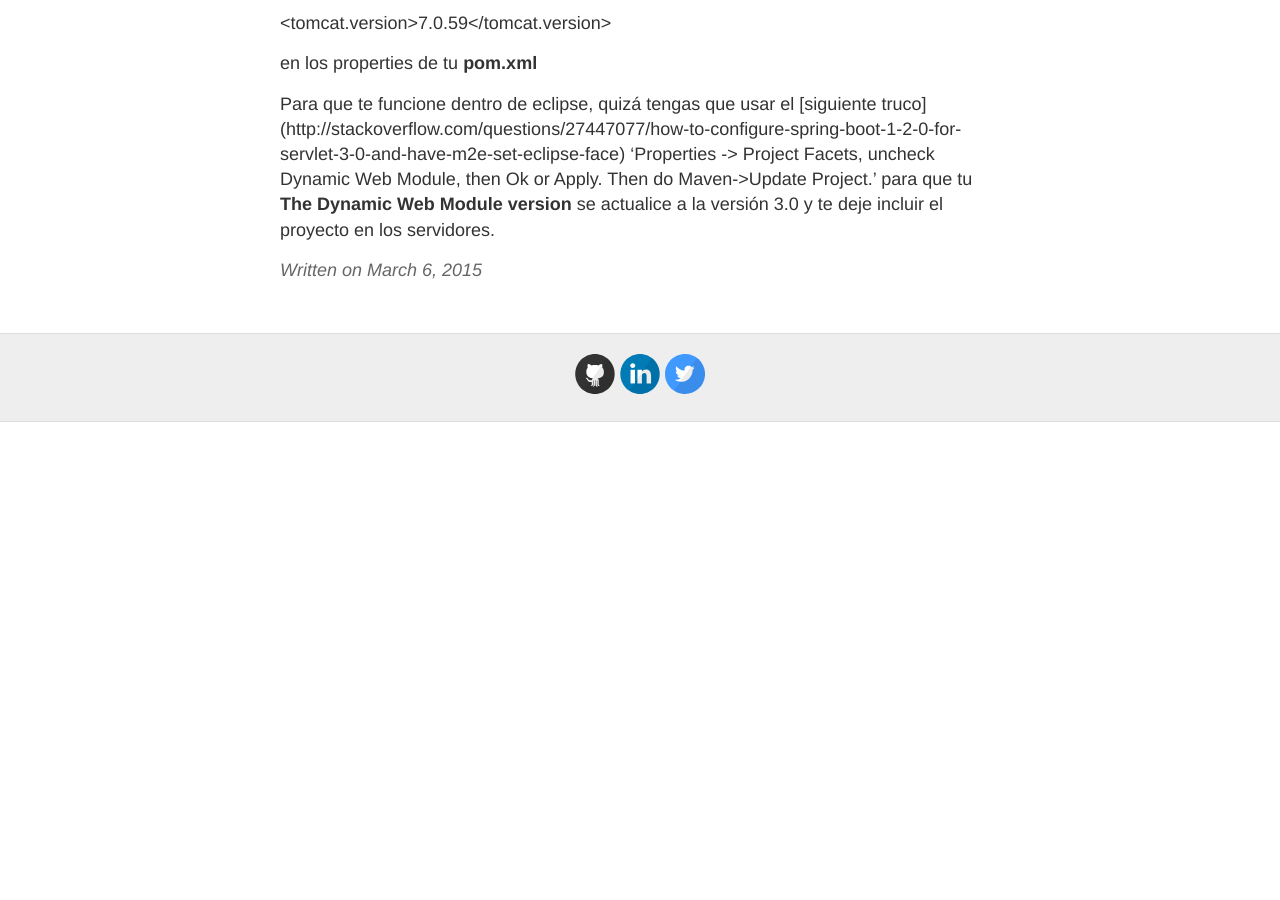
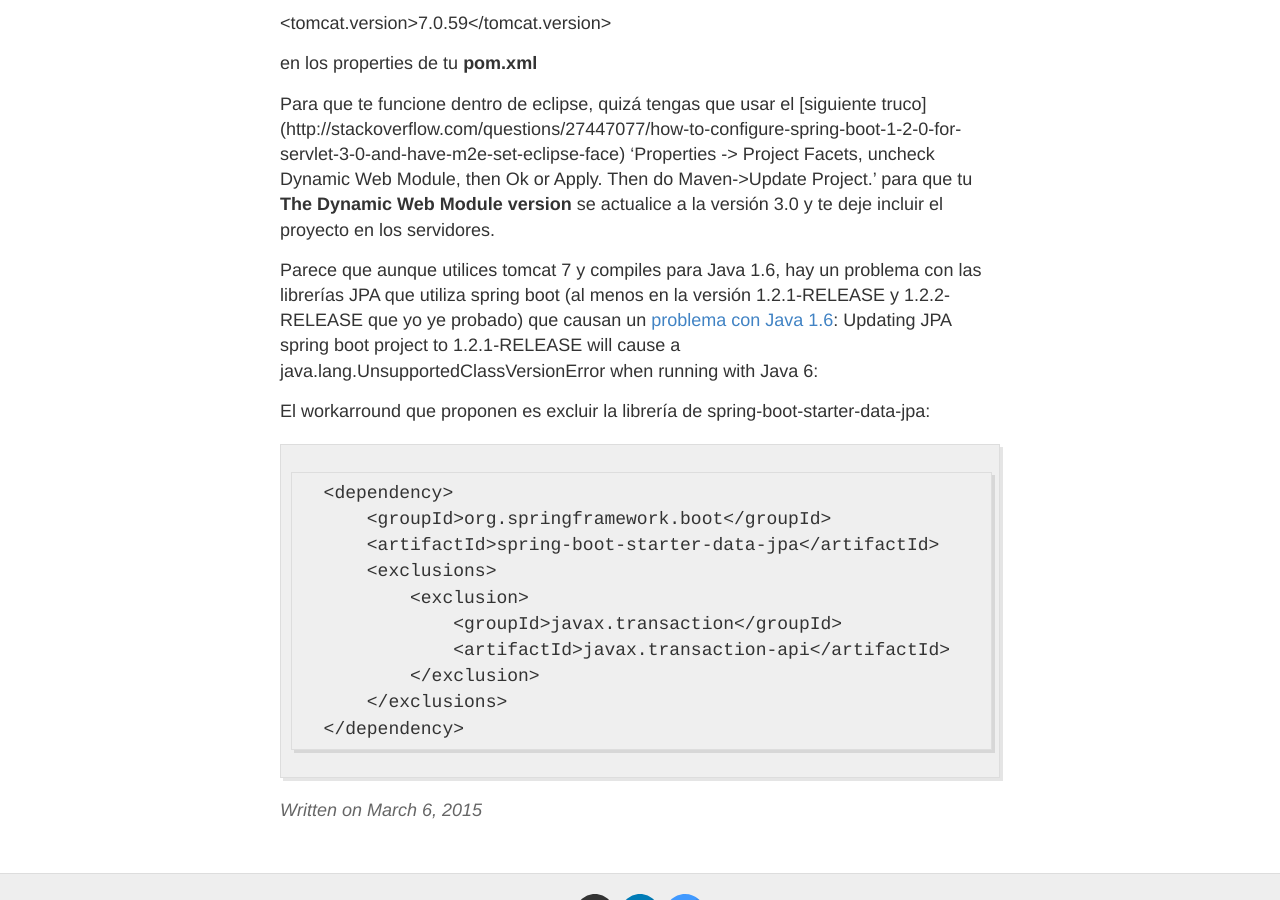
Before and after one commit to alpoza/alpoza.github.io, a Jekyll site: the page built from _posts/2015-03-06-springbootling-web-services.md, in a window 1280 px wide and 900 px high, scrolled down 512 px. Built offline with Jekyll 4.4.1, drawn with Linux system fonts in a browser that asks for light colours; Markdown is read by kramdown in place of the engine named in the settings; comment, search, counter and statistics services are not loaded; before the commit the page ends 934 px from its top, so only the background shows below that.

Commit message:
Update 2015-03-06-springbootling-web-services.md

````diff
--- a/_posts/2015-03-06-springbootling-web-services.md
+++ b/_posts/2015-03-06-springbootling-web-services.md
@@ -17,3 +17,20 @@
 en los properties de tu __pom.xml__
 
 Para que te funcione dentro de eclipse, quizá tengas que usar el [siguiente truco] (http://stackoverflow.com/questions/27447077/how-to-configure-spring-boot-1-2-0-for-servlet-3-0-and-have-m2e-set-eclipse-face) 'Properties -> Project Facets, uncheck Dynamic Web Module, then Ok or Apply. Then do Maven->Update Project.' para que tu __The Dynamic Web Module version__ se actualice a la versión 3.0 y te deje incluir el proyecto en los servidores.
+
+Parece que aunque utilices tomcat 7 y compiles para Java 1.6, hay un problema con las librerías JPA que utiliza spring boot (al menos en la versión 1.2.1-RELEASE y 1.2.2-RELEASE que yo ye probado) que causan un [problema con Java 1.6](https://github.com/spring-projects/spring-boot/issues/2347):
+  Updating JPA spring boot project to 1.2.1-RELEASE will cause a java.lang.UnsupportedClassVersionError when running with Java 6:
+
+El workarround que proponen es excluir la librería de spring-boot-starter-data-jpa:
+```
+  <dependency>
+      <groupId>org.springframework.boot</groupId>
+      <artifactId>spring-boot-starter-data-jpa</artifactId>
+      <exclusions>
+          <exclusion>
+              <groupId>javax.transaction</groupId>
+              <artifactId>javax.transaction-api</artifactId>
+          </exclusion>
+      </exclusions>
+  </dependency>
+```
````
